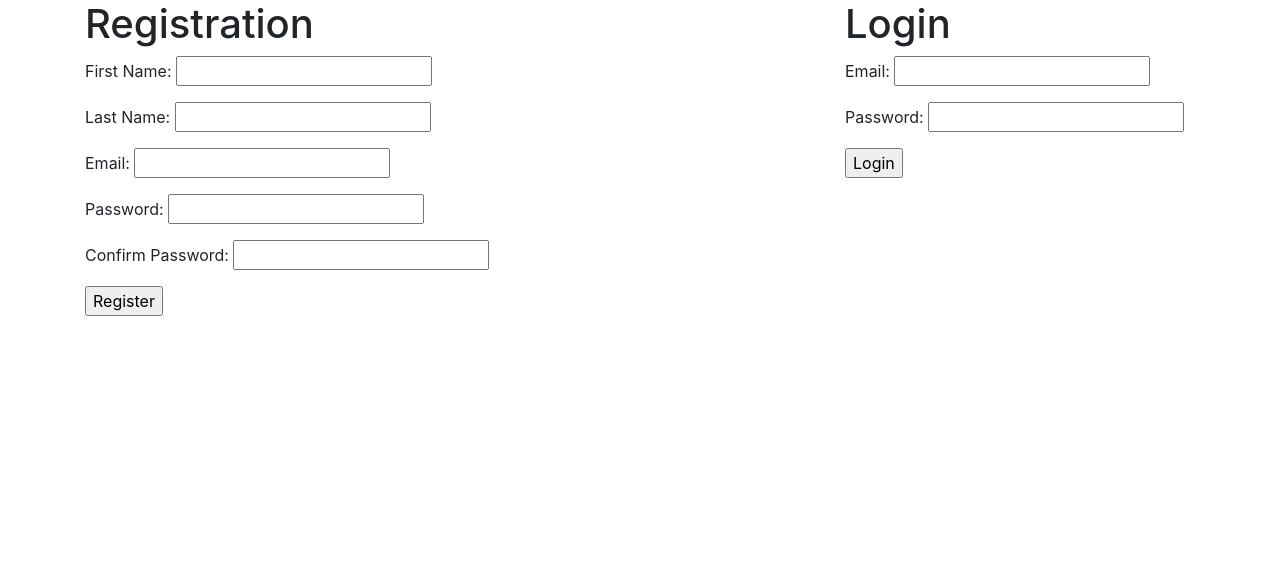
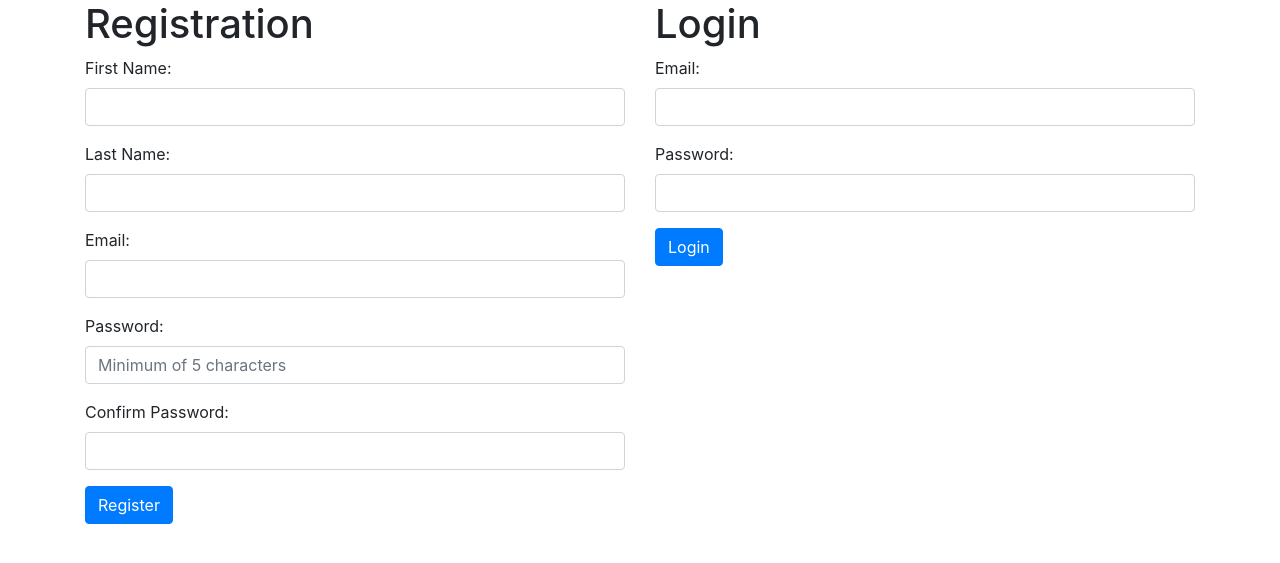
Before and after one commit to blacroix55/CodingDojo, a Flask app: page / in a window 1280 px wide. Shown: the top 563 px of the page. Run offline with Flask 2, Linux system fonts and the light colour scheme; some libraries are stand-ins or nearby versions.

Commit message:
Lots of divs to support bootstrap

```diff
--- a/python/flask_mysql/registration/server.py
+++ b/python/flask_mysql/registration/server.py
@@ -41,7 +41,7 @@ def create():
     	flash("Password should be at least 5 characters", "password")
     if request.form['password']!=request.form['password_conf']:
         is_valid = False
-        flash("Password confirmation does not match!", "password")
+        flash("Passwords do not match!", "password_conf")
 
     if len(request.form['email']) < 1:
         is_valid=False
--- a/python/flask_mysql/registration/templates/index.html
+++ b/python/flask_mysql/registration/templates/index.html
@@ -10,56 +10,96 @@
 <body>
     <div class="container">
         <div class="row">
-            <div class="col-sm-8">
+            <div class="col-sm-6">
                 <h1>Registration</h1>
                 <form action="/create" method="POST">
-                    <p>First Name: <input type="text" name="first_name"></p>
+                    <div class="form-group">
+                        <label >First Name:</label>
+                        <input class="form-control" type="text" name="first_name">
                         {%- with errors = get_flashed_messages(category_filter=['first_name']) %}
                             {% if errors %}
                                 {% for error in errors %}
-                                <strong>{{error}} </strong>
+                                    <div class="alert alert-danger" role="alert">
+                                        {{error}}
+                                    </div>
                                 {% endfor %}
                             {% endif %}
                         {% endwith -%}
-                    <p>Last Name: <input type="text" name="last_name"></p>
+                    </div>
+                    <div class="form-group">
+                        <label >Last Name: </label>
+                        <input class="form-control" type="text" name="last_name">
                         {%- with errors = get_flashed_messages(category_filter=['last_name']) %}
                             {% if errors %}
                                 {% for error in errors %}
-                                <strong>{{error}} </strong>
+                                    <div class="alert alert-danger" role="alert">
+                                        {{error}}
+                                    </div>
                                 {% endfor %}
                             {% endif %}
                         {% endwith -%}
-                    <p>Email: <input type="text" name="email"></p>
+                    </div>
+                    <div class="form-group">
+                        <label>Email:</label>
+                        <input class="form-control" type="text" name="email">
                         {%- with errors = get_flashed_messages(category_filter=['email']) %}
                             {% if errors %}
                                 {% for error in errors %}
-                                <strong>{{error}} </strong>
+                                    <div class="alert alert-danger" role="alert">
+                                        {{error}}
+                                    </div>
                                 {% endfor %}
                             {% endif %}
                         {% endwith -%}
-                    <p>Password: <input type="password" name="password"></p>
+                    </div>
+                    <div class="form-group">
+                        <label>Password:</label>
+                        <input class="form-control" type="password" name="password" placeholder="Minimum of 5 characters">
                         {%- with errors = get_flashed_messages(category_filter=['password']) %}
                             {% if errors %}
                                 {% for error in errors %}
-                                <strong>{{error}} </strong>
+                                    <div class="alert alert-danger" role="alert">
+                                        {{error}}
+                                    </div>
                                 {% endfor %}
                             {% endif %}
                         {% endwith -%}
-                    <p>Confirm Password: <input type="password" name="password_conf"></p>
-                    <p><input type="submit" value="Register"></p>
+                    </div>
+                    <div class="form-group">
+                        <label>Confirm Password:</label>
+                        <input class="form-control" type="password" name="password_conf">
+                        {%- with errors = get_flashed_messages(category_filter=['password_conf']) %}
+                            {% if errors %}
+                                {% for error in errors %}
+                                    <div class="alert alert-danger" role="alert">
+                                        {{error}}
+                                    </div>
+                                {% endfor %}
+                            {% endif %}
+                        {% endwith -%}
+                    </div>
+                    <input class="btn btn-primary" type="submit" value="Register">
                 </form>
             </div>
-            <div class="col-sm-4">
+            <div class="col-sm-6">
                 <h1>Login</h1>
                 <form action="/login" method="POST">
-                    <p>Email: <input type="text" name="email"></p>
-                    <p>Password: <input type="password" name="password"></p>
+                    <div class="form-group">
+                        <label>Email:</label>
+                        <input class="form-control" type="text" name="email">
+                    </div>
+                    <div class="form-group">
+                        <label>Password:</label>
+                        <input class="form-control" type="password" name="password">
                         {%- with errors = get_flashed_messages(category_filter=['auth']) %}
                             {% if errors %}
-                            <strong>{{errors.0}} </strong>
+                                <div class="alert alert-danger" role="alert">
+                                    {{errors.0}}
+                                </div>
                             {% endif %}
                         {% endwith -%}
-                    <p><input type="submit" value="Login"></p>
+                    </div>
+                    <input class="btn btn-primary" type="submit" value="Login">
                 </form>
             </div>
         </div>
```
Lines whose indentation alone changed are shown as unchanged.
